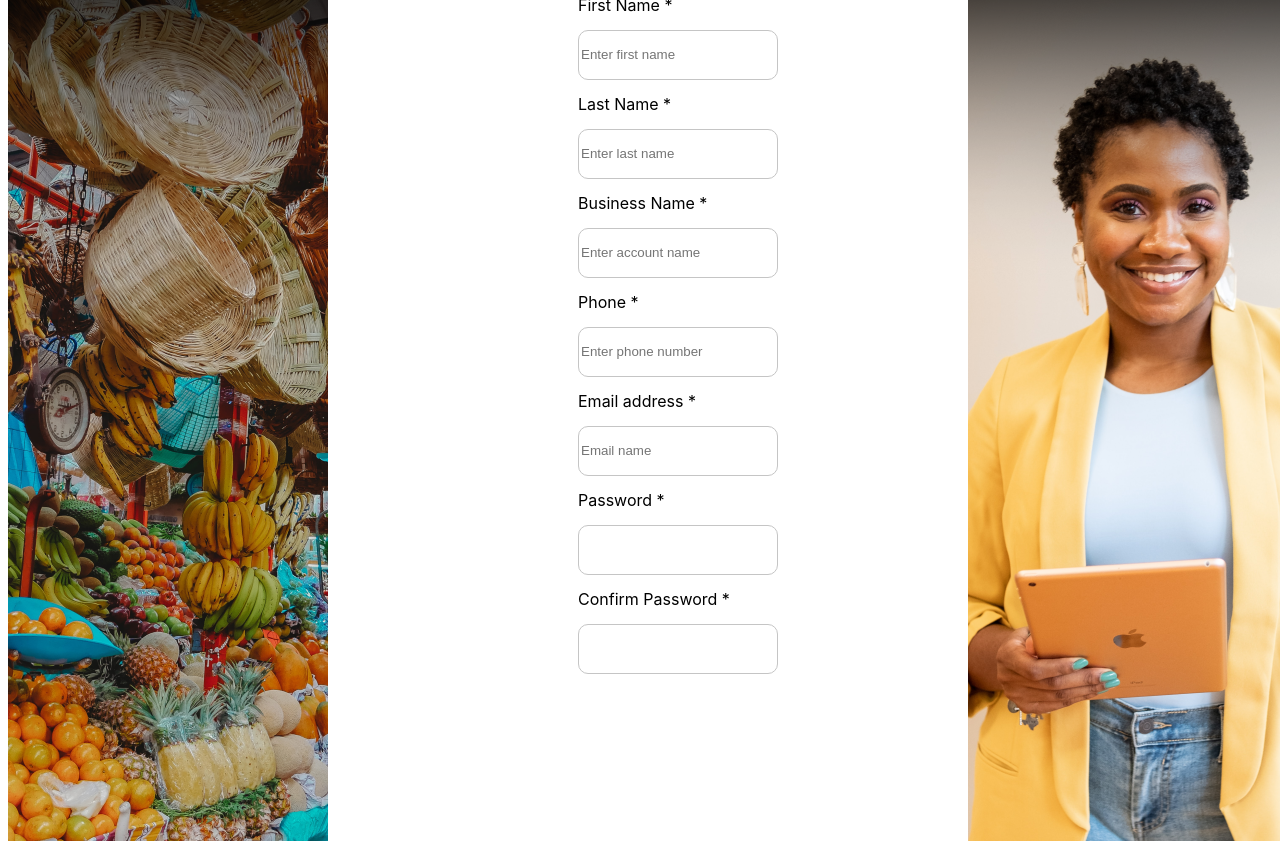
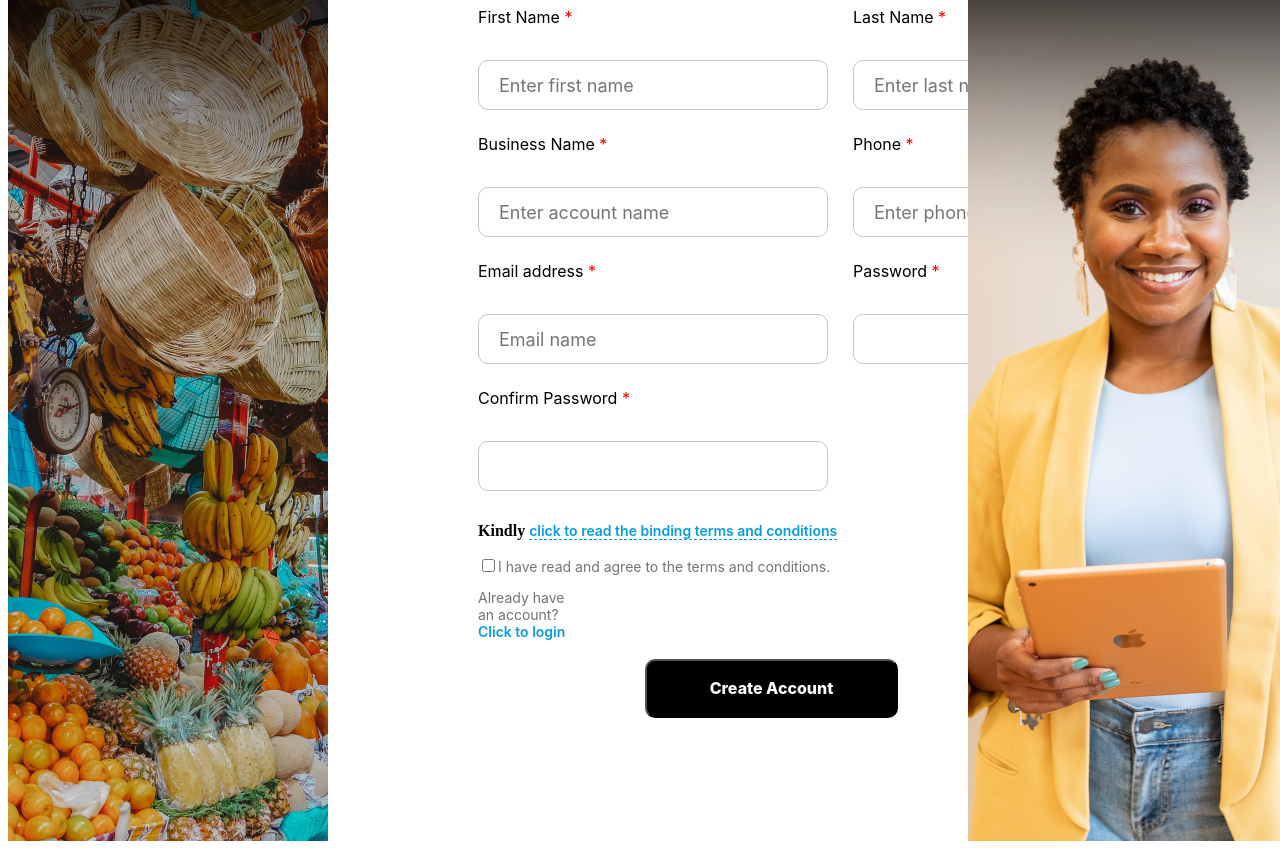
Before and after one commit to EdAgbagba/ecommerce_store_client, a plain HTML site: page newaccount.html in a window 1280 px wide. Shown: the part 92-941 px from the top of the page. Drawn offline with Linux system fonts and the light colour scheme.

Commit message:
25/11/2022

```diff
--- a/account.css
+++ b/account.css
@@ -11,7 +11,7 @@ body{
     position:relative;
     width: 100%;
     height:925px;
-    background-color:bro;
+
 }
 
 .row::after{
@@ -36,7 +36,7 @@ body{
     width:50%;
     height: 925px;
     background-color:white;
-    padding-left: 200px;
+    padding-left:150px;
     background-repeat: no-repeat;
 
 }
@@ -50,60 +50,24 @@ body{
 }
 
 input[type="text"],[type="email"], [type="tel"]{
-    width: 200px;
+    width: 350px;
     height: 50px;
     margin: 15px 0px;
     border: 1px solid #C5C5C5;
     border-radius: 10px;
+    font-family: 'Inter';
+    font-style: normal;
+    font-weight: 400;
+    font-size: 18px;
+    line-height: 22px;
+    color: #838383;
+    padding-left: 20px;
+
 
 
 }
 
 
-.line1{
-    float: left;
-    margin-left: 50px;
-}
-
-section{
-    display: block;
-}
-    /* display: flex;
-    align-items: flex-start;
-} */
-
-
-
-/* .line1{
-    display: block;
-} */
-
-/* .line1{
-
-    float: left;
-}
-
-section{
-    display: block;
-
-} */
-/* input[type="text"]{
-    width: 200px;
-    height: 50px;
-    margin: 15px 0px;
-    border: 1px solid #C5C5C5;
-    border-radius: 10px;
-
-}
-
-input[type="password"]{
-    width: 500px;
-    height: 50px;
-    margin: 15px 0px;
-    border: 1px solid #C5C5C5;
-    border-radius: 10px;
-    border-radius: 10px;
-} */
 .logo1{
     background: url("images/Sikasem\ Logo\ \(White\)\ 1.png");
     background-repeat:no-repeat;
@@ -135,3 +99,97 @@ input[type="password"]{
     content:"*" ;
     color:red ;
 }
+
+
+.user-details{
+    display: grid;
+    grid-template-columns: repeat(2, 1fr);
+    gap: 10px;
+}
+
+
+.details{
+    display : block;
+}
+
+.input-box{
+    margin-right: 15px;
+}
+
+.conditions{
+    font-family: 'Inter';
+    font-style: normal;
+    font-weight: 400;
+    font-size: 14px;
+    line-height: 17px;
+    color: #747474;
+
+}
+
+span{
+    font-family: 'Inter';
+    font-style: normal;
+    font-weight: 600;
+    font-size: 14px;
+    line-height: 17px;
+    color: #079EDF;
+}
+
+.already{
+    font-family: 'Inter';
+    font-style: normal;
+    font-weight: 400;
+    font-size: 14px;
+    line-height: 17px;
+    color: #747474;
+
+}
+
+button{
+
+    width: 253px;
+    height: 59px;
+    left: 90px;
+    top: 0px;
+    background: #000000;
+    border-radius: 10px;
+   font-family: 'Inter';
+    font-style: normal;
+    font-weight: 800;
+    font-size: 16px;
+    line-height: 19px;
+    color: #FFFFFF;
+    float: right;
+    margin: 70px;
+
+
+}
+
+i{
+    border-bottom: 1px dashed #079EDF;
+
+
+}
+.col-12{
+    width: 100%;
+    max-width:200px;
+}
+h1{
+    font-family: 'Inter';
+    font-style: normal;
+    font-weight: 700;
+    font-size: 36px;
+    line-height: 44px;
+    color: #000000;
+    margin-left:80px;
+
+}
+
+label::after{
+    content:"*";
+    color: red;
+}
+
+a{
+    text-decoration-line: none;
+}
--- a/newaccount.html
+++ b/newaccount.html
@@ -15,36 +15,43 @@
     <div class="col-6">
       <h1>Create New Account</h1>
       <form>
-        <section>
-        <div class="line1">
-            <label>First Name * </label><br>
+        <div class="user-details">
+
+                <div class="input-box">
+                    <label class="details">First Name  </label><br>
                     <input type="text" placeholder="Enter first name" name="First Name"><br>
                 </div>
-        <div class="line1">
-            <label>Last Name *</label><br>
+                <div class="input-box">
+                    <label  class="details name">Last Name </label><br>
                     <input type="text" placeholder="Enter last name" name="Last Name">
                 </div>
-        </section>
-        <div class="line1">
-            <label>Business Name *</label><br>
+            <div class="input-box">
+                <label  class="details">Business Name </label><br>
                 <input type="text" placeholder="Enter account name" name="Business name">
             </div>
-        <div class="line1">
-            <label>Phone *</label><br>
+            <div class="input-box">
+                <label  class="details">Phone </label><br>
                 <input type="tel" placeholder="Enter phone number" name="Phone Number">
             </div>
-        <div class="line1">
-        <label>Email address *</label><br>
+            <div class="input-box">
+            <label  class="details"  id="email">Email address </label><br>
             <input type="email" placeholder="Email name" name="Email address"><br>
             </div>
-        <div class="line1">
-            <label>Password *</label><br>
+            <div class="input-box">
+                <label  class="details">Password </label><br>
                 <input type="text" name="Password">
             </div>
-        <div class="line1">
-            <label>Confirm Password *</label><br>
+            <div class="input-box">
+                <label  class="details">Confirm Password </label><br>
                 <input type="text"  name="Confirm Password">
             </div>
+        </div>
+
+     <p><strong>Kindly </strong><i><span>click to read the binding terms and conditions</span></i></p>
+     <p class="conditions"><input type="checkbox" >I have read and agree to the terms and conditions.</p>
+     <div><button onclick="createAccount()" href="login.html">  Create Account</button></div>
+     <p class="already">Already have an account?<a href="login.html"> <span>Click  to login</span></a></p>
+
     </form>
 
    </div>
@@ -55,33 +62,3 @@
   </div>
 </body>
 </html>
-
-
-<!-- <section>
-    <div class="line1">
-        <label>First Name</label>
-        <input type="text" placeholder="Enter first name" name="First Name">
-    </div>
-    <div class="line1">
-        <label>Last Name</label>
-        <input type="text" placeholder="Enter last name" name="Last Name">
-    </div>
-    </section>
-    <div class="line1">
-        <label>Business Name</label>
-        <input type="text" placeholder="Enter account name" name="Business name">
-    </div>
-    <div class="line1">
-        <label>Phone</label>
-        <input type="tel" placeholder="Enter phone number" name="Phone Number">
-    </div>
-    <label>Email address</label>
-        <input type="email" placeholder="Email name" name="Email address"><br>
-    <div class="line1">
-        <label>Password</label>
-        <input type="text" name="Password">
-    </div>
-    <div class="line1">
-        <label>Confirm Password</label>
-        <input type="text"  name="Confirm Password">
-    </div> -->
```
Also changed, not shown: login.html (+2 -1 lines), styles.css (line endings or trailing spaces). Lines whose indentation alone changed are shown as unchanged.
